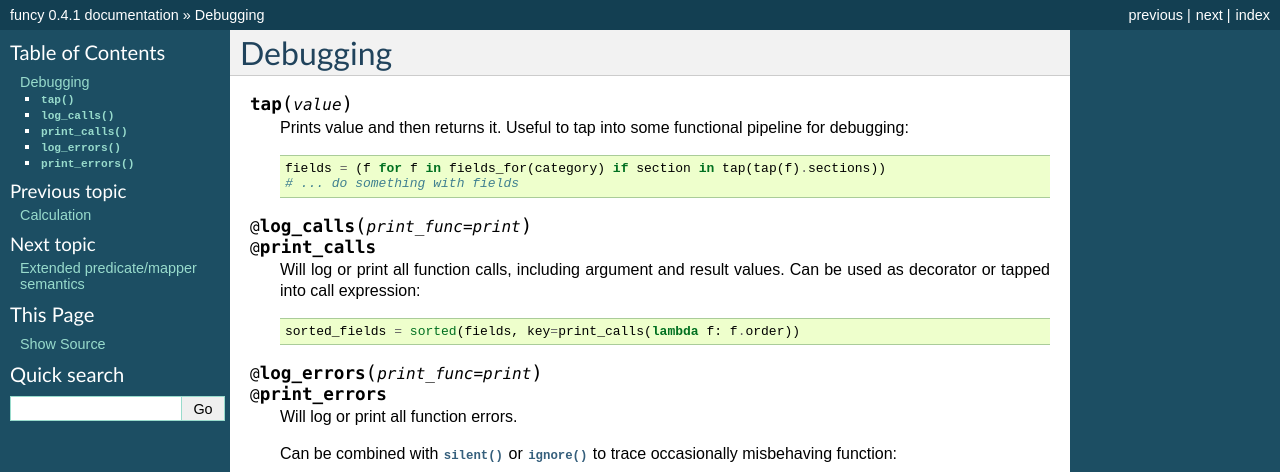
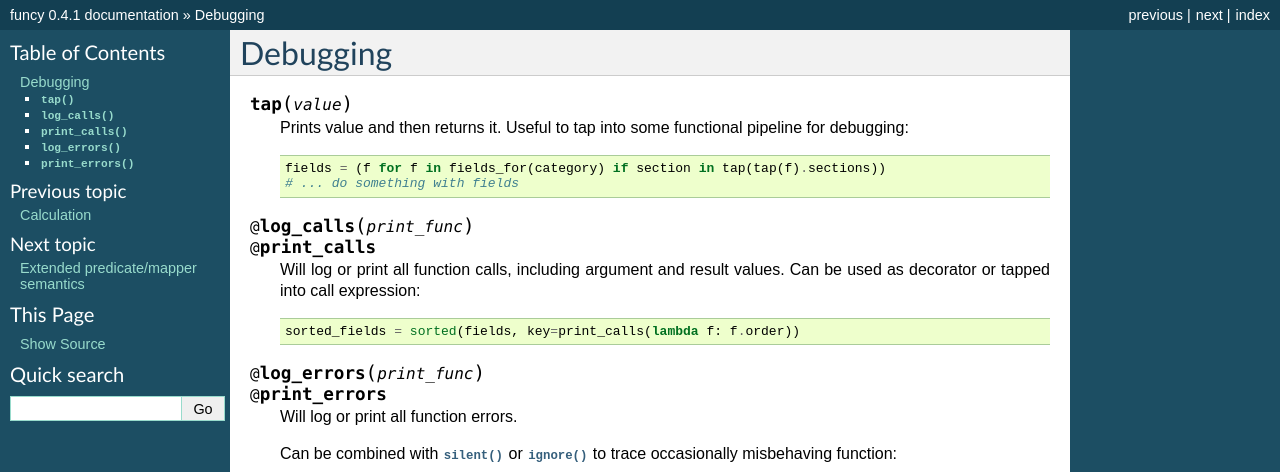
Before and after one commit to Jamaal224/funcy, a Sphinx documentation site: the page built from docs/debug.rst, in a window 1280 px wide. Shown: the top 472 px of the page. Built offline with Sphinx 7.4.7, drawn with Linux system fonts in a browser that asks for light colours; pages that are not in the unit, such as notebooks, are missing from menus.

Commit message:
Removed defaults for log_calls() and log_errors()

```diff
--- a/docs/debug.rst
+++ b/docs/debug.rst
@@ -9,7 +9,7 @@ Debugging
         # ... do something with fields
 
 
-.. decorator:: log_calls(print_func=print)
+.. decorator:: log_calls(print_func)
                print_calls
 
    Will log or print all function calls, including argument and result values. Can be used as decorator or tapped into call expression::
@@ -17,7 +17,7 @@ Debugging
        sorted_fields = sorted(fields, key=print_calls(lambda f: f.order))
 
 
-.. decorator:: log_errors(print_func=print)
+.. decorator:: log_errors(print_func)
                print_errors
 
     Will log or print all function errors.
```
Also changed, not shown: 2 other files.
